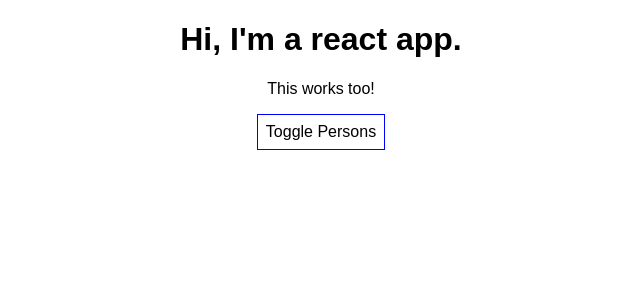
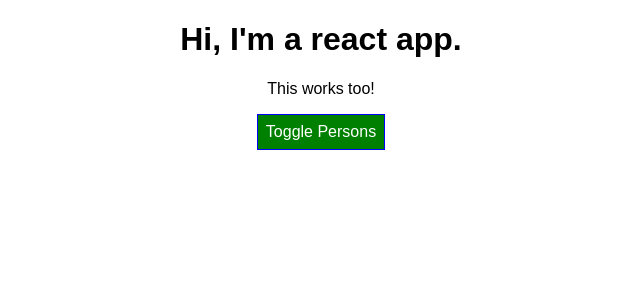
Before and after one commit to pranavtotla/react-complete-guide, a React (Create React App) app: page / in a window 1280 px wide. Shown: the top 300 px of the page, without its empty margins (319-959 px from the left). Built offline with nearby package versions, Linux system fonts and the light colour scheme.

Commit message:
Set styles dynamically.

```diff
--- a/src/App.js
+++ b/src/App.js
@@ -52,7 +52,8 @@
 
     render() {
       const style = {
-        backgroundColor: 'white',
+        'background-color': 'green',
+        color: 'white',
         font: 'inherit',
         border: '1px solid blue',
         padding: '8px',
@@ -75,6 +76,7 @@
               })}
             </div>
         );
+        style['background-color'] = 'red';
       }
 
 
```
